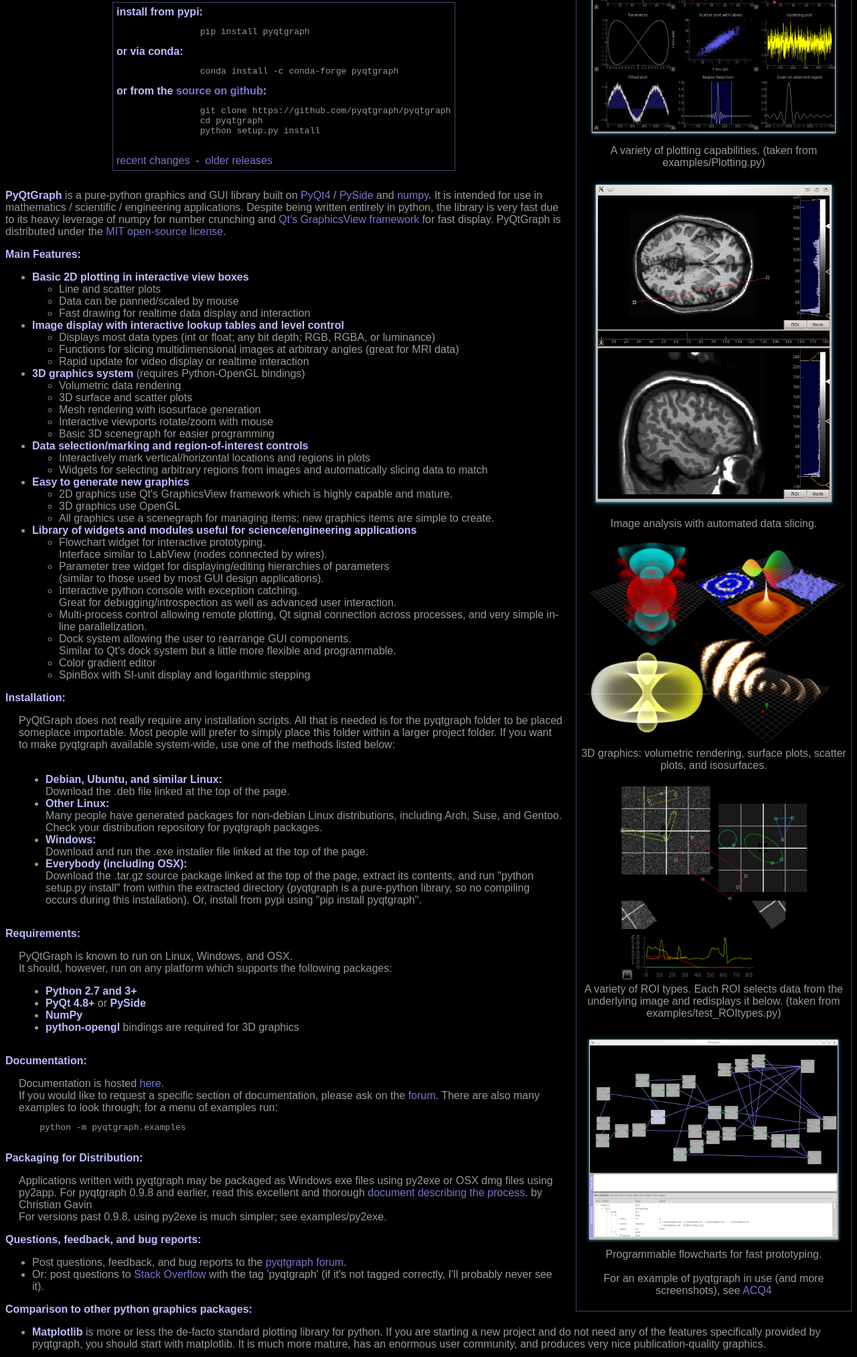
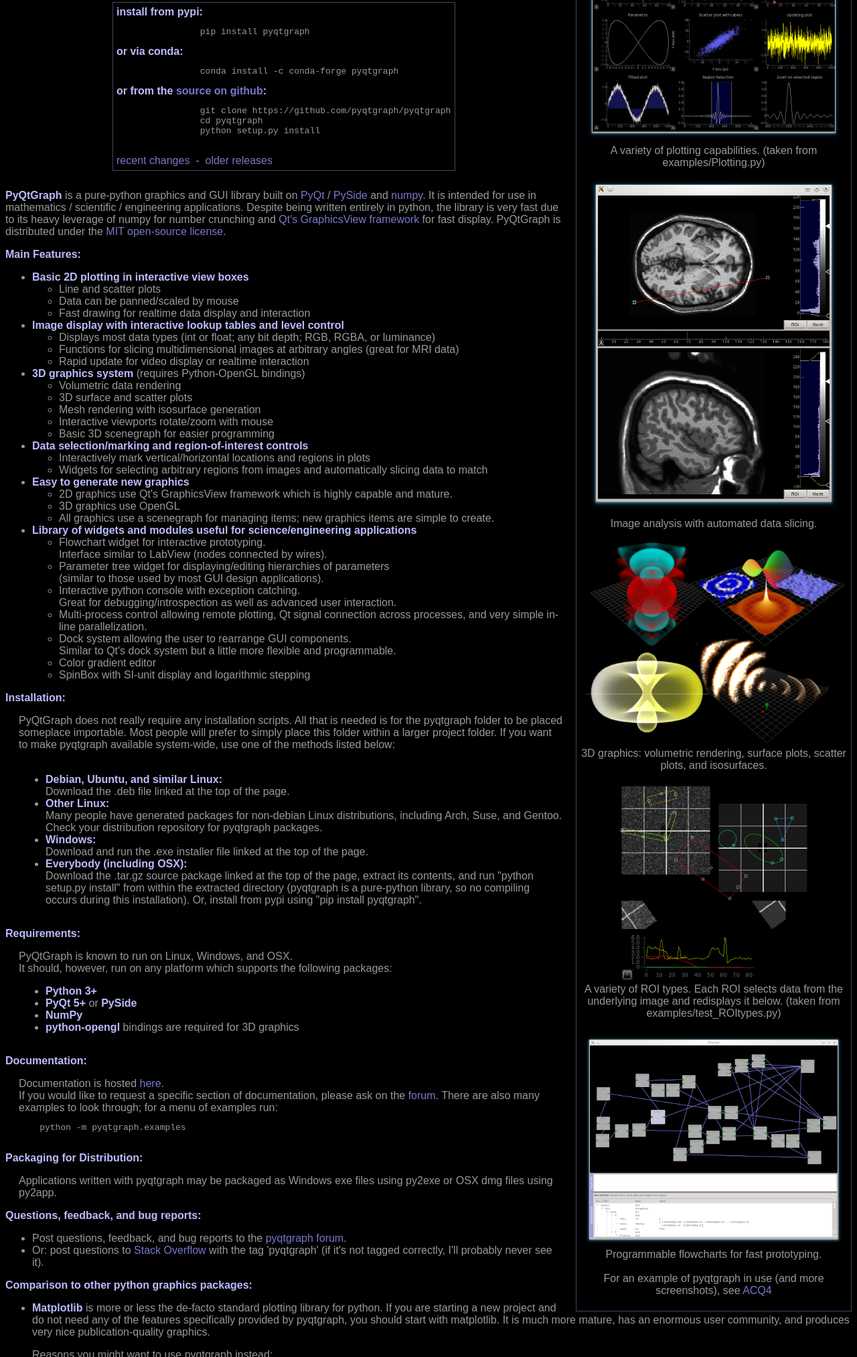
Before and after one commit to pyqtgraph/pyqtgraph.github.io, a plain HTML site: page index.html in a window 1280 px wide. Shown: the part 134-2160 px from the top of the page at 67% size. Drawn offline with Linux system fonts and the light colour scheme.

Commit message:
fixed more 404s
one is for a pdf that should be in this repo, but doesn't exist. also removed references to python 2.7 and pyqt4.

```diff
--- a/index.html
+++ b/index.html
@@ -50,12 +50,12 @@
                 python setup.py install
                 </pre>
 
-                <a href="https://github.com/pyqtgraph/pyqtgraph/blob/develop/CHANGELOG">recent changes</a>&nbsp;&nbsp;-&nbsp;&nbsp;<a href="downloads/">older releases</a>
+                <a href="https://github.com/pyqtgraph/pyqtgraph/blob/develop/CHANGELOG">recent changes</a>&nbsp;&nbsp;-&nbsp;&nbsp;<a href="https://github.com/pyqtgraph/pyqtgraph/releases">older releases</a>
             </div><br>
         </div>
 
-        <b>PyQtGraph</b> is a pure-python graphics and GUI library built on <a href="http://www.riverbankcomputing.co.uk/software/pyqt/intro">PyQt4</a> / <a href="http://www.pyside.org/">PySide</a> and <a href="http://www.numpy.org/">numpy</a>. It is intended for use in mathematics / scientific / engineering applications.
-        Despite being written entirely in python, the library is very fast due to its heavy leverage of numpy for number crunching and <a href="http://doc-snapshot.qt-project.org/4.8/graphicsview.html">Qt's GraphicsView framework</a> for fast display.
+        <b>PyQtGraph</b> is a pure-python graphics and GUI library built on <a href="http://www.riverbankcomputing.co.uk/software/pyqt/intro">PyQt</a> / <a href="http://www.pyside.org/">PySide</a> and <a href="http://www.numpy.org/">numpy</a>. It is intended for use in mathematics / scientific / engineering applications.
+        Despite being written entirely in python, the library is very fast due to its heavy leverage of numpy for number crunching and <a href="https://doc.qt.io/qt-5/qgraphicsview.html">Qt's GraphicsView framework</a> for fast display.
         PyQtGraph is distributed under the <a href="http://www.opensource.org/licenses/mit-license.php">MIT open-source license</a>.
    <br>
 
@@ -130,8 +130,8 @@
             PyQtGraph is known to run on Linux, Windows, and OSX.<br>
             It should, however, run on any platform which supports the following packages:
             <ul>
-                <li><b>Python 2.7 and 3+</b>
-                <li><b>PyQt 4.8+</b> or <b>PySide</b>
+                <li><b>Python 3+</b>
+                <li><b>PyQt 5+</b> or <b>PySide</b>
                 <li><b>NumPy</b>
                 <li><b>python-opengl</b> bindings are required for 3D graphics
             </ul>
@@ -149,9 +149,11 @@
         <p><b>Packaging for Distribution:</b><br>
         <div style="margin-left: 20px">
             Applications written with pyqtgraph may be packaged as Windows exe files using py2exe or OSX dmg files
-            using py2app. For pyqtgraph 0.9.8 and earlier, read this excellent and thorough
-            <a href="Bundling applications with PyQtGraph_R16.pdf">document describing the process.</a> by Christian Gavin<br>
-            For versions past 0.9.8, using py2exe is much simpler; see examples/py2exe.
+            using py2app.
+
+            <!-- For pyqtgraph 0.9.8 and earlier, read this excellent and thorough -->
+            <!-- <a href="Bundling applications with PyQtGraph_R16.pdf">document describing the process.</a> by Christian Gavin<br> -->
+            <!-- For versions past 0.9.8, using py2exe is much simpler; see examples/py2exe. -->
         </div>
 
 
```
